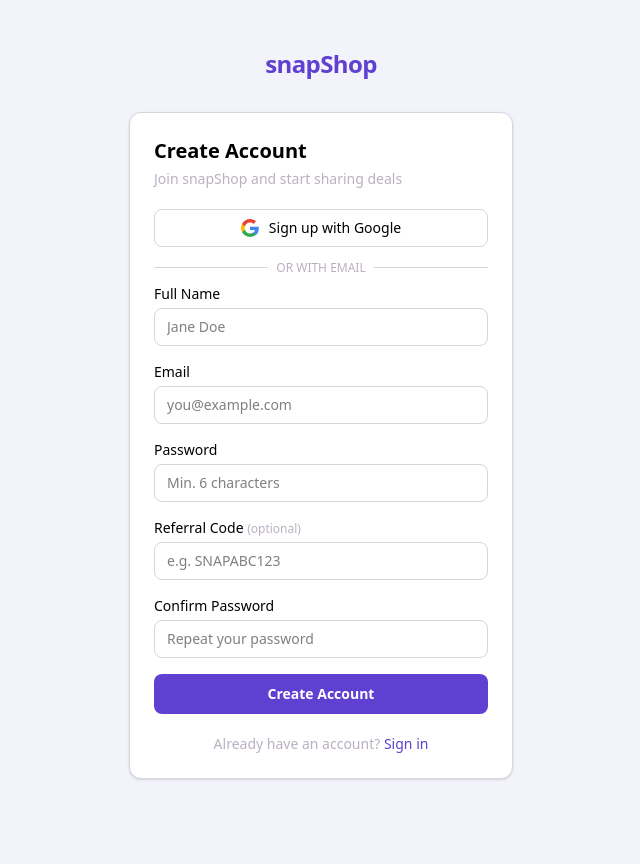
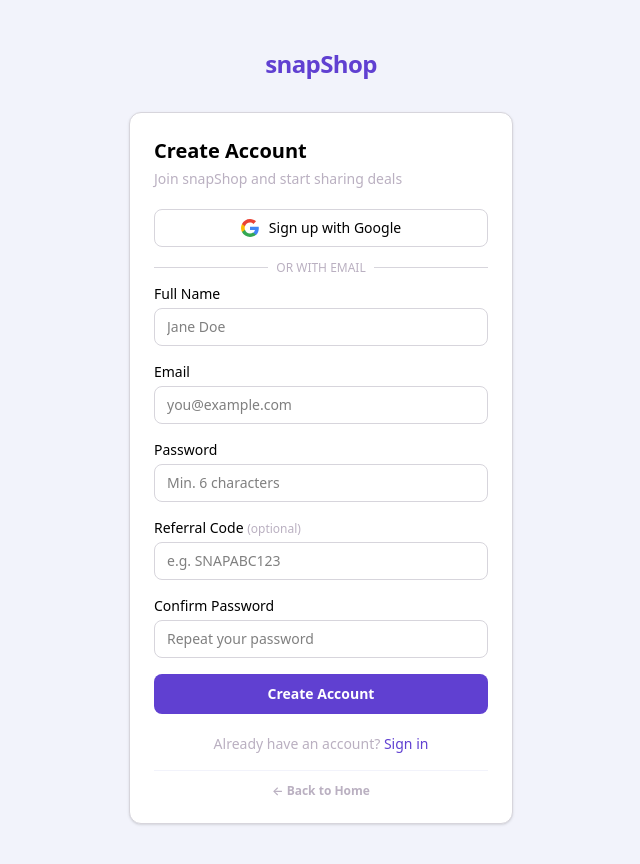
Before and after one commit to Arulraj2001/snapshop, a Next.js app: page /register in a window 1280 px wide. Shown: the top 864 px of the page, without its empty margins (319-959 px from the left). Before the commit the page ends 827 px from the top, so only its background shows below. Built offline with nearby package versions, Linux system fonts and the light colour scheme; no server answers; the database is empty.

Commit message:
Add Back to Home button to login and register form cards

```diff
--- a/app/(auth)/login/page.tsx
+++ b/app/(auth)/login/page.tsx
@@ -161,6 +161,18 @@
         <Link href="/login/otp" className="text-sm" style={{ color: '#6040d1' }}>
           Sign in with OTP instead
         </Link>
+
+        {/* Back to Home Button */}
+        <div className="pt-3 border-t mt-2 flex justify-center" style={{ borderColor: '#f2f3fb' }}>
+          <Link
+            href="/"
+            id="login-back-home-btn"
+            className="inline-flex items-center gap-1.5 text-xs font-semibold hover:underline"
+            style={{ color: '#bab0c1', textDecoration: 'none' }}
+          >
+            ← Back to Home
+          </Link>
+        </div>
       </div>
     </div>
   )
--- a/app/(auth)/register/page.tsx
+++ b/app/(auth)/register/page.tsx
@@ -269,13 +269,25 @@
         </button>
       </form>
 
-      <div className="mt-5 text-center text-sm">
+      <div className="mt-5 text-center text-sm flex flex-col gap-2">
         <p style={{ color: '#bab0c1' }}>
           Already have an account?{' '}
           <Link href="/login" className="font-medium" style={{ color: '#6040d1' }}>
             Sign in
           </Link>
         </p>
+
+        {/* Back to Home Button */}
+        <div className="pt-3 border-t mt-2 flex justify-center" style={{ borderColor: '#f2f3fb' }}>
+          <Link
+            href="/"
+            id="register-back-home-btn"
+            className="inline-flex items-center gap-1.5 text-xs font-semibold hover:underline"
+            style={{ color: '#bab0c1', textDecoration: 'none' }}
+          >
+            ← Back to Home
+          </Link>
+        </div>
       </div>
     </div>
   )
```
